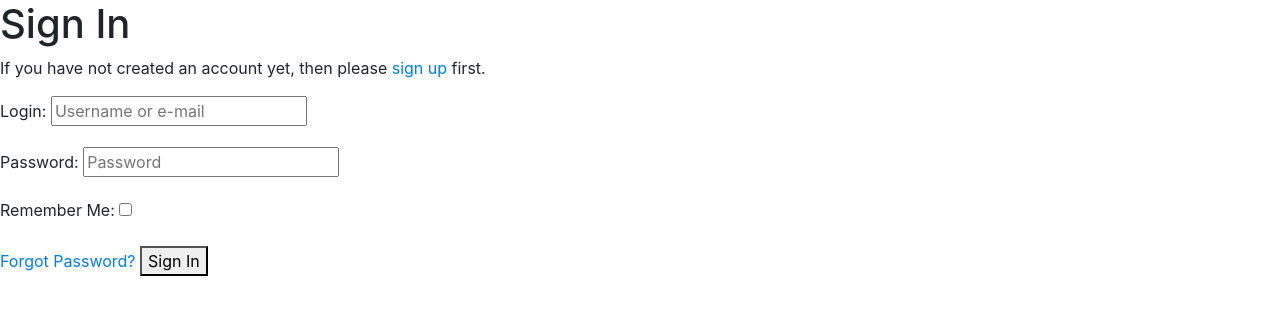
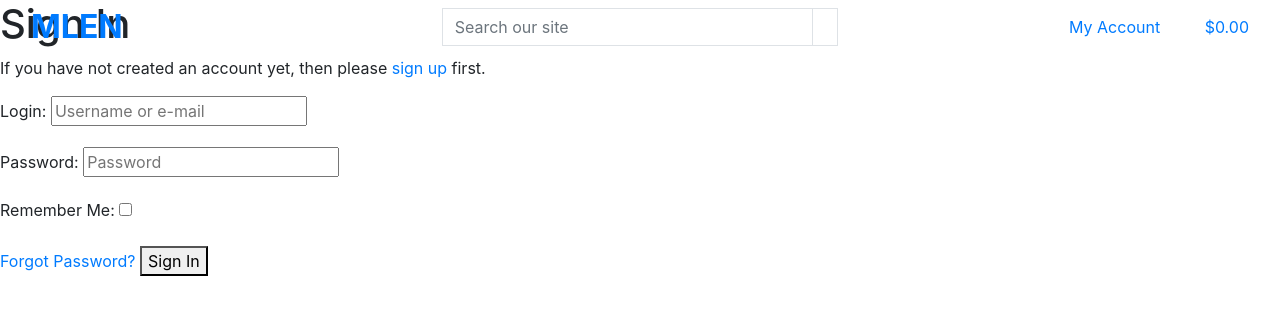
Before and after one commit to Code-Institute-Submissions/MLEN, a Django app: page /accounts/login/ in a window 1280 px wide. Shown: the top 315 px of the page. Run offline with Django 3.2, Linux system fonts and the light colour scheme; some libraries are stand-ins or nearby versions.

Commit message:
Added main page header

```diff
--- a/home/templates/home/index.html
+++ b/home/templates/home/index.html
@@ -34,11 +34,11 @@
                         <img src="https://shoplineimg.com/5f5c02a0a533da00285df31e/5f7ada5415dc460026f613b7/1200x.webp?source_format=JPG" class="d-block w-100" alt="history2">
                       </div>
                     </div>
-                    <a class="carousel-control-prev" href="#carouselExampleControls" role="button" data-slide="prev">
+                    <a class="carousel-control-prev" href="#historyslide" role="button" data-slide="prev">
                       <span class="carousel-control-prev-icon" aria-hidden="true"></span>
                       <span class="sr-only">Previous</span>
                     </a>
-                    <a class="carousel-control-next" href="#carouselExampleControls" role="button" data-slide="next">
+                    <a class="carousel-control-next" href="#historyslide" role="button" data-slide="next">
                       <span class="carousel-control-next-icon" aria-hidden="true"></span>
                       <span class="sr-only">Next</span>
                     </a>
--- a/templates/base.html
+++ b/templates/base.html
@@ -32,7 +32,65 @@
   </head>
   <body>
     <header class="container-fluid fixed-top">
-
+      <div class="row">
+        <div class="col-12 col-lg-4 my-auto py-1 py-lg-0 text-center text-lg-left">
+          <a href="{% url 'home' %}" class="nav-link main-logo-link">
+            <h2 class="logo-font text-black my-0"><strong>MLEN</strong></h2>
+          </a>
+        </div>
+        <div class="col-12 col-lg-4 my-auto py-1 py-lg-0">
+          <form method="GET" action="">
+            <div class="input-group w-100">
+              <input type="text" name="q" placeholder="Search our site" class="form-control border border-black rounded-0">
+              <div class="input-group-append">
+                <button class="form-control btn btn-black border border-black rounded-0" type="submit">
+                  <span class="icon">
+                    <i class="fas fa-search"></i>
+                  </span>
+                </button>
+              </div>
+            </div>
+          </form>
+        </div>
+        <div class="col-12 col-lg-4 my-auto py-1 py-lg-0">
+          <ul class="list-inline list-unstyled text-center text-lg-right my-0">
+            <li class="list-inline-item dropodwn">
+              <a href="#" class="text-black nav-link" id="user-options" data-toggle="dropdown" aria-haspopup="true" aria-expanded="false">
+                <div class="text-center">
+                  <div><i class="fas fa-user fa-lg"></i></div>
+                  <p class="my-0">My Account</p>
+                </div>
+              </a>
+              <div class="dropdown-menu border-0" aria-labelledby="user-options">
+                {% if request.user.is_authenticated %}
+                  {% if request.user.is_superuser %}
+                    <a href="" class="dropdown-item">Product Management</a>
+                  {% endif %}
+                  <a href="" class="dropdown-item">My Profile</a>
+                  <a href="{% url 'account_logout' %}" class="dropdown-item">Sign out</a>
+                {% else %}
+                  <a href="{% url 'account_signup' %}" class="dropdown-item">Sign Up</a>
+                  <a href="{% url 'account_login' %}" class="dropdown-item">Sign In</a>
+                {% endif %}
+              </div>
+            </li>
+            <li class="list-inline-item">
+              <a class="{% if grand_total %}text-info font-weight-bold{% else %}text-black{% endif %} nav-link" href="">
+                <div class="text-center">
+                  <div><i class="fas fa-shopping-bag fa-lg"></i></div>
+                  <p class="my-0">
+                    {% if grand_total %}
+                      ${{ grand_total|floatformat:2 }}
+                    {% else %}
+                      $0.00
+                    {% endif %}
+                  </p>
+                </div>
+              </a>
+            </li>
+          </ul>
+        </div>
+      </div>
     </header>
 
     {% if messages %}
```
